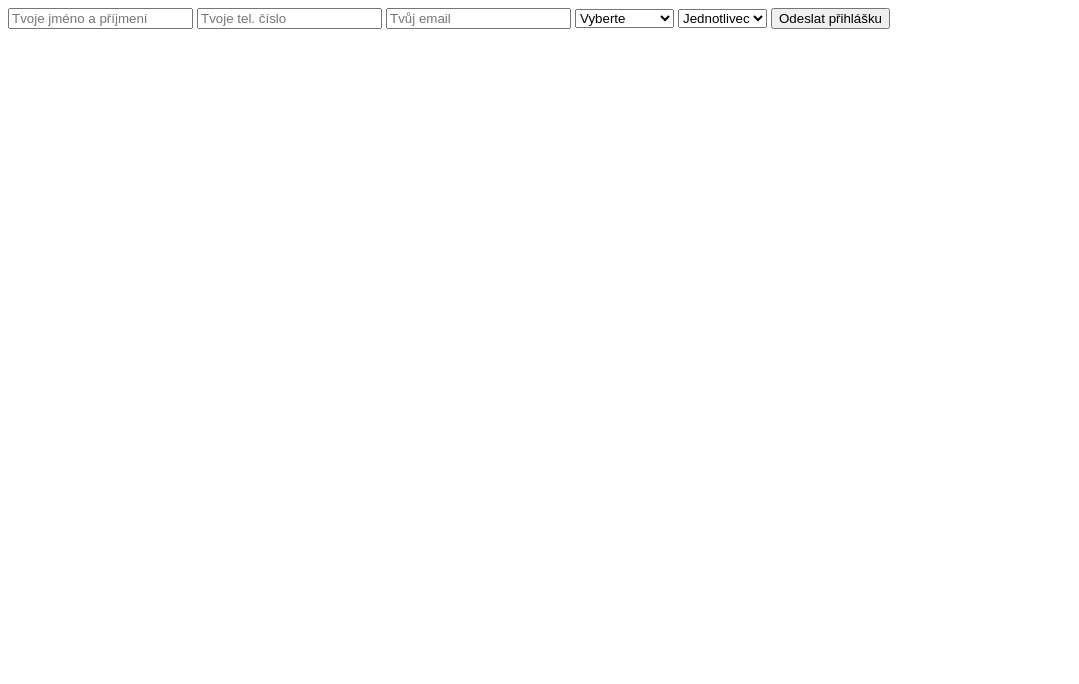
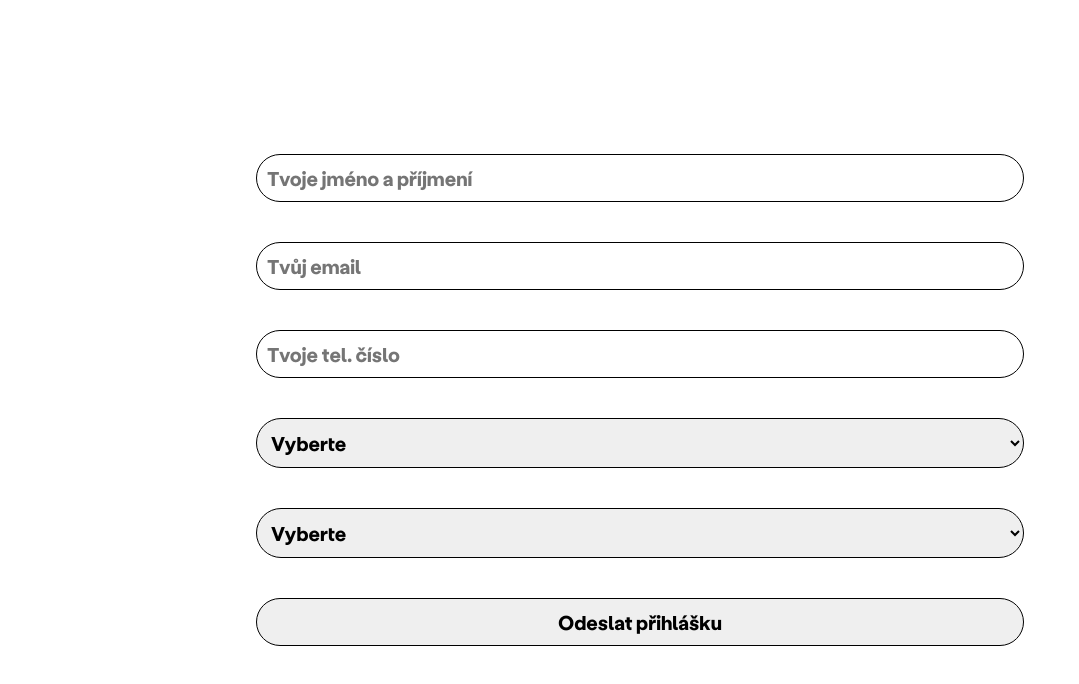
Before and after one commit to M1chal05/RoSe, a plain HTML site: page form.html in a window 1280 px wide. Shown: the whole page, without its empty margins (0-1079 px from the left). Drawn offline with Linux system fonts and the light colour scheme.

Commit message:
form update

```diff
--- a/css/course-offer.scss
+++ b/css/course-offer.scss
@@ -25,6 +25,8 @@ main{
     .lang-container a{
         color: black;
         text-decoration: none;
+        padding: 0;
+        margin: 0;
     }
 
     .lang-card{
--- /dev/null
+++ b/css/form.scss
@@ -0,0 +1,49 @@
+//VARIALBES
+$h2-pc: 40px;
+$text-pc: 20px;
+$a-small-pc: 20px;
+
+$h2-mobile: 26px;
+$text-mobile: 15px;
+$a-small-mobile: 20px;
+
+
+
+body{
+    max-width: 100vw;
+    max-height: 100vh;
+}
+
+form{
+    display: flex;
+    flex-direction: column;
+    width: 100%;
+    height: 100%;
+    align-items: center;
+    justify-content: center;
+    margin: 0 auto;
+}
+
+.content{
+    width: 60%;
+    margin: 1em;
+    font-size: $a-small-mobile;
+    padding: 0.5em;
+    border-radius: 2em;
+    outline: none;
+    border: 1px solid black;
+}
+
+select{
+    cursor: pointer;
+}
+
+button{
+    cursor: pointer;
+}
+
+@media only screen and (min-width: 1000px){
+    .content{
+        font-size: $a-small-pc;
+    }
+}
--- a/css/general.scss
+++ b/css/general.scss
@@ -1,11 +1,11 @@
 //FONTY
 @font-face {
     font-family: 'Labil';
-    src: url('/fonts/LabilGrotesk-Bold.otf') format(opentype);
+    src: url('https://m1chal05.github.io/RoSe/fonts/LabilGrotesk-Bold.otf') format(opentype);
 }
 @font-face {
     font-family: 'Stabil';
-    src: url('/fonts/StabilGrotesk-Regular.otf') format(opentype);
+    src: url('https://m1chal05.github.io/RoSe/fonts/StabilGrotesk-Regular.otf') format(opentype);
 }
 
 *{
--- a/form.html
+++ b/form.html
@@ -6,35 +6,37 @@
     <meta name="viewport" content="width=device-width, initial-scale=1.0">
     <title>rozmluv se - přihláška</title>
 
-
+    <link rel="stylesheet" href="./css/general.css">
+    <link rel="stylesheet" href="./css/form.css">
 </head>
 <body>
 
-    <form action="https://docs.google.com/forms/u/0/d/e/1FAIpQLSermMY2wR5-jd-uROM7FCiAQCaDn6QmR1kogzIUIJ3_kBHsFA/formResponse" method="post">
+    <form action="https://docs.google.com/forms/u/0/d/e/1FAIpQLScWKruWd3_5cYgmnzPjbuM81gNsN4Ta9BAAx9Qq9h4qLCOdMg/formResponse" method="post">
 
-        <input type="text" name="entry.1676543641" placeholder="Tvoje jméno a příjmení">
+        <input type="text" name="entry.1542329120" placeholder="Tvoje jméno a příjmení" required class="content">
 
-        <input type="text" name="entry.2040458126" placeholder="Tvoje tel. číslo">
+        <input type="email" name="entry.1289349062" placeholder="Tvůj email" required class="content">
 
-        <input type="text" name="entry.1669381093" placeholder="Tvůj email">
+        <input type="tel" name="entry.1138052529" placeholder="Tvoje tel. číslo" required class="content">
 
-        <select name="entry.1604168804" id="jazyky">
+        <select name="entry.349025126" id="jazyky" required class="content">
             <option value="Vyberte" selected disabled>Vyberte</option>
-            <option value="Option 1">Angličtina</option>
-            <option value="Option 2">Němčina</option>
+            <option value="Angličtina">Angličtina</option>
+            <option value="Němčina">Němčina</option>
             <option value="Čeština">Čeština</option>
             <option value="Ruština">Ruština</option>
             <option value="Vietnamština">Vietnamština</option>
-            <option value="Option 6">Čínština</option>
+            <option value="Čínština">Čínština</option>
         </select>
 
-        <select name="entry.1475721686" id="kurzy">
+        <select name="entry.955366772" id="kurzy" required class="content">
+            <option value="Vyberte" selected disabled>Vyberte</option>
             <option value="Jednotlivec">Jednotlivec</option>
             <option value="Dvojice">Dvojice</option>
             <option value="Skupina">Skupina</option>
         </select>
 
-        <button type="submit">Odeslat přihlášku</button>
+        <button type="submit" class="content">Odeslat přihlášku</button>
 
     </form>
 
```
Also changed, not shown: css/course-offer.css, css/form.css (added), css/general.css, 3 other files.
